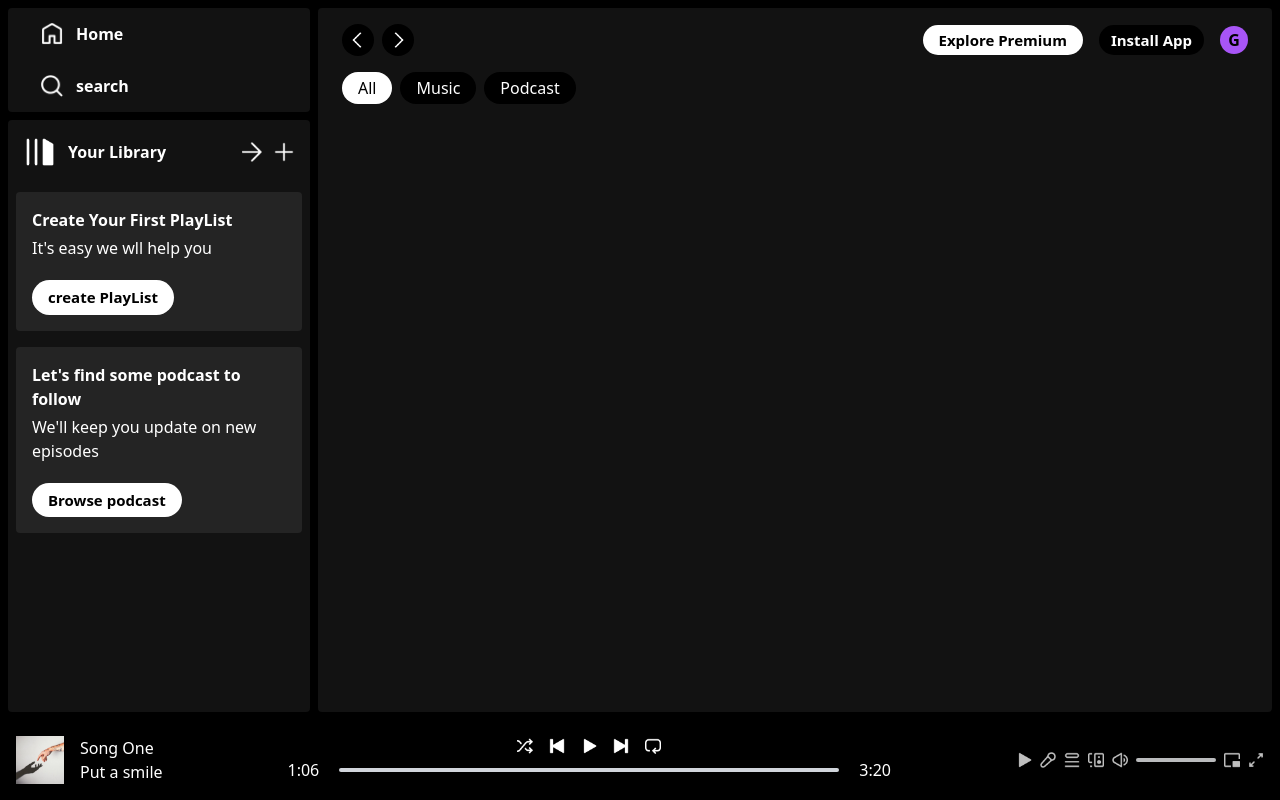
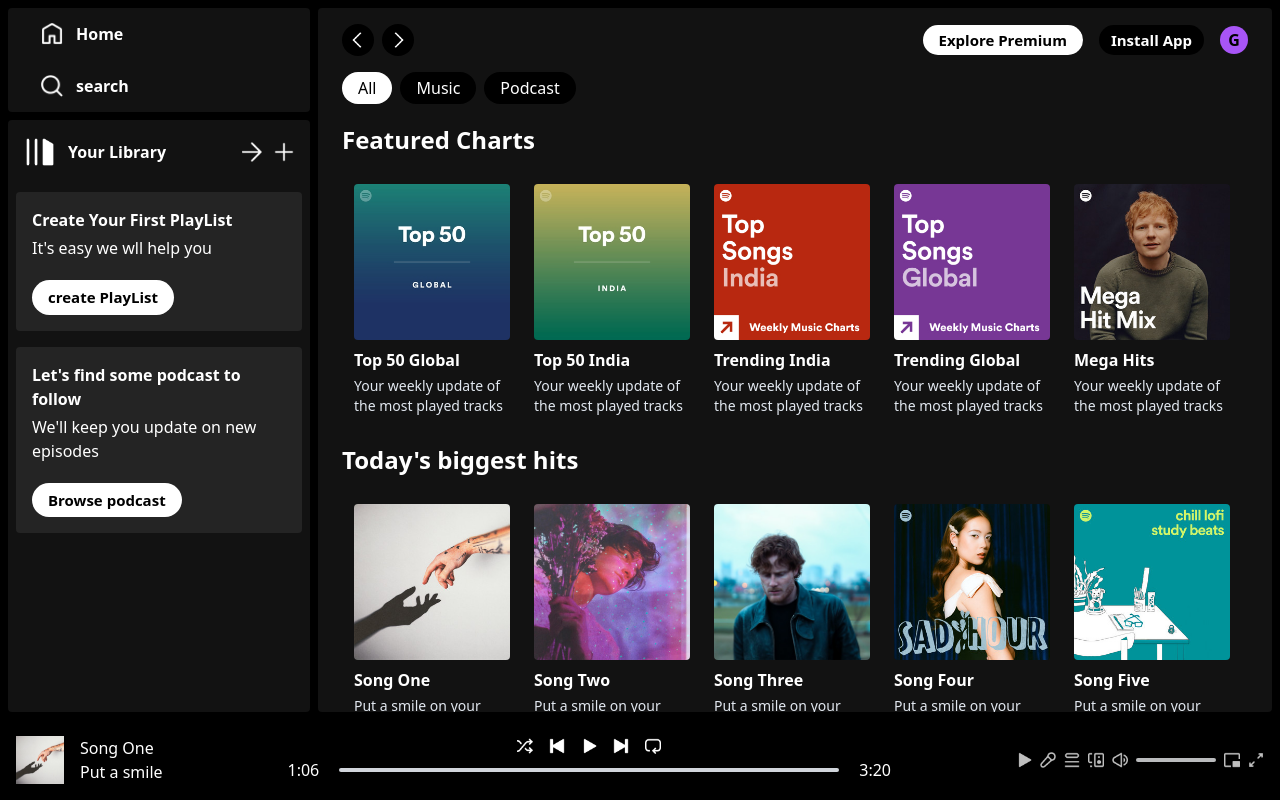
Before and after one commit to chitagone/Spotify-Clone, a React (Vite) app: page / in a window 1280 px wide. Built offline with nearby package versions, Linux system fonts and the light colour scheme.

Commit message:
and the album and the hits song

```diff
--- /dev/null
+++ b/src/components/AlbumItem.jsx
@@ -0,0 +1,14 @@
+import React from 'react'
+
+const AlbumItem = ({image,name,desc,id}) => {
+  return (
+    <div className='min-w-[180px] p-2 px-3 rounded cursor-pointer hover:bg-[#ffffff26]'>
+        <img className='rounded' src={image} alt="" />
+        <p className='font-bold mt-2 mb-1'>{name}</p>
+        <p className='text-slate-200 text-sm'>{desc}</p>
+
+    </div>
+  )
+}
+
+export default AlbumItem
--- a/src/components/DisplayHome.jsx
+++ b/src/components/DisplayHome.jsx
@@ -1,11 +1,43 @@
 import React from 'react'
 import Navbar from './Navbar'
+import { albumsData, songsData } from '../assets/assets'
+import AlbumItem from './AlbumItem'
+import SongItem from './SongItem'
 
 const DisplayHome = () => {
   return (
     <>
     <Navbar/>
 
+    <div className='mb-4'>
+
+        <h1 className='my-5 font-bold text-2xl'>Featured Charts</h1>
+
+        <div className='flex overflow-auto'>
+        {albumsData.map((item,index) => (<AlbumItem key={index} name={item.name} desc={item.desc} id={item.id} image={item.image}/>))}
+
+
+
+        </div>
+
+    </div>
+
+
+    <div className='mb-4'>
+
+        <h1 className='my-5 font-bold text-2xl'>Today's biggest hits</h1>
+
+        <div className='flex overflow-auto'>
+            {songsData.map((item,index) => (<SongItem key={index} name={item.name} desc={item.desc} id={item.id} image={item.image}/>))}
+
+
+
+        </div>
+
+
+
+    </div>
+
     </>
   )
 }
--- /dev/null
+++ b/src/components/SongItem.jsx
@@ -0,0 +1,16 @@
+import React from 'react'
+
+const SongItem = ({name,image,desc,id}) => {
+  return (
+    <div className='min-w-[180px] p-2 px-3 rounded cursor-pointer hover:bg-[#ffffff26]'>
+
+        <img className='rounded' src={image} alt="" />
+        <p className='font-bold mt-2 mb-1'>{name}</p>
+        <p className='text-slate-200 text-sm'>{desc}</p>
+
+
+    </div>
+  )
+}
+
+export default SongItem
--- a/src/index.css
+++ b/src/index.css
@@ -1,3 +1,6 @@
 @tailwind base;
 @tailwind components;
 @tailwind utilities;
+::-webkit-scrollbar {
+    display: none;
+}
```
